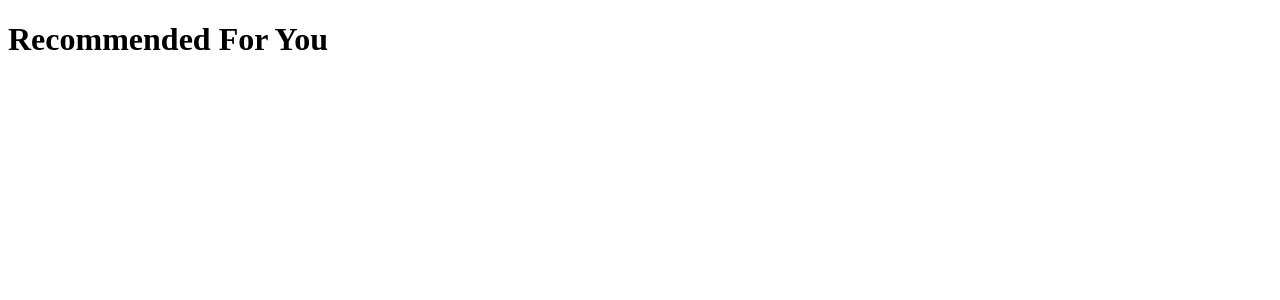
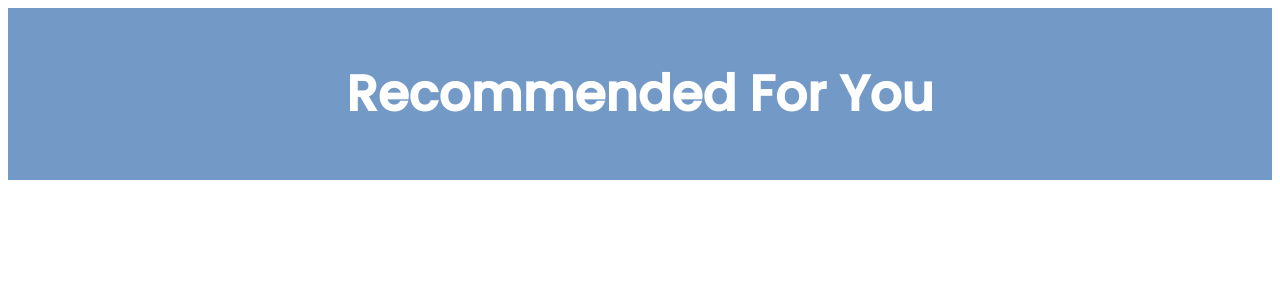
Before and after one commit to auyeongweibin/techseries2022, a Vue app in the folder frontend/: page /secondpage in a window 1280 px wide. Shown: the top 300 px of the page. Built offline with nearby package versions, Linux system fonts and the light colour scheme; what @formkit/vue would draw is missing.

Commit message:
second page header

```diff
--- a/frontend/src/views/SecondPage.vue
+++ b/frontend/src/views/SecondPage.vue
@@ -1,5 +1,12 @@
 <template>
-  <div class="secondPage"><h1>Recommended For You</h1></div>
+  <div class="secondPage">
+
+    <div class = "header">
+      <link href="https://fonts.googleapis.com/css2?family=Noto+Sans:wght@500&family=Poppins:wght@500&display=swap" rel="stylesheet">
+      <h1>Recommended For You</h1>
+    </div>
+
+  </div>
 </template>
 
 <script>
```
